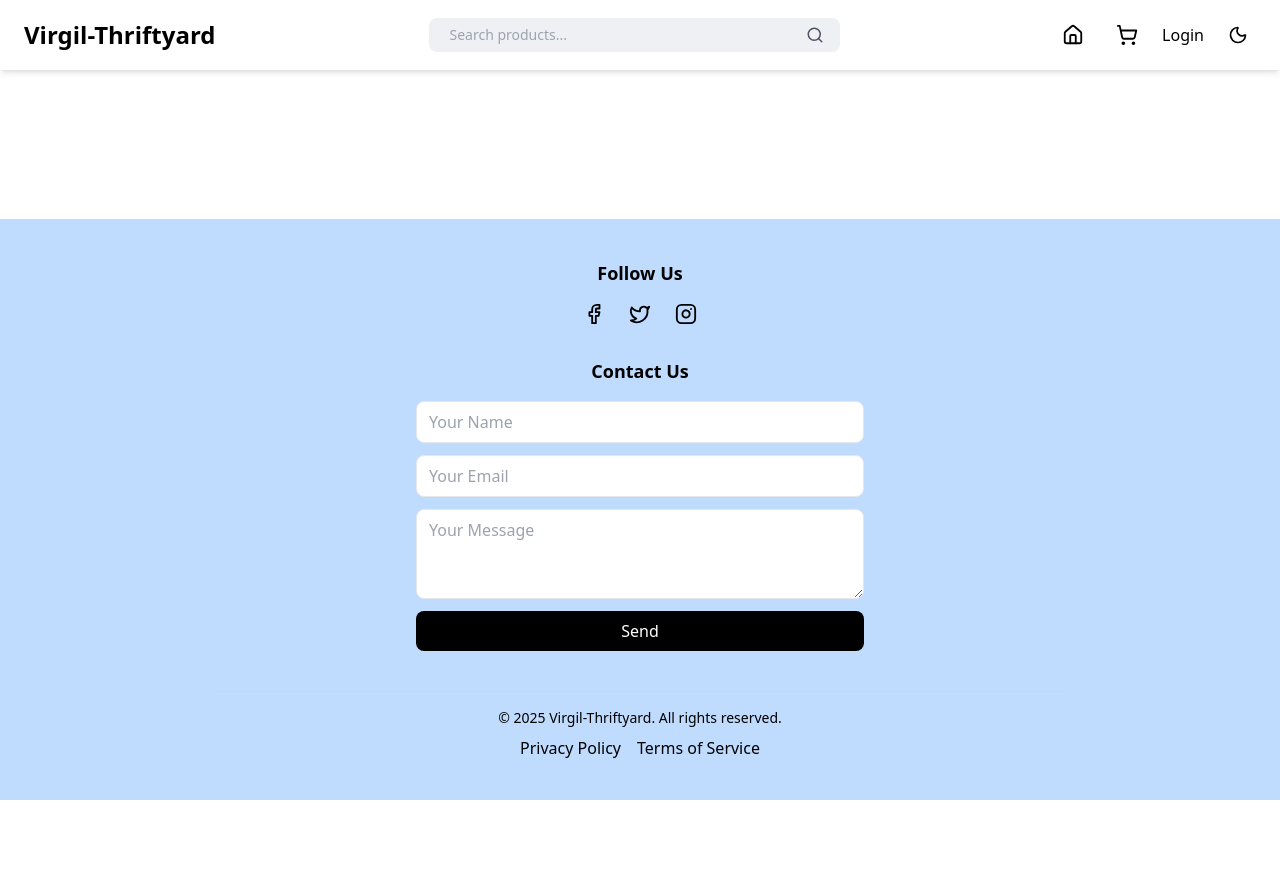
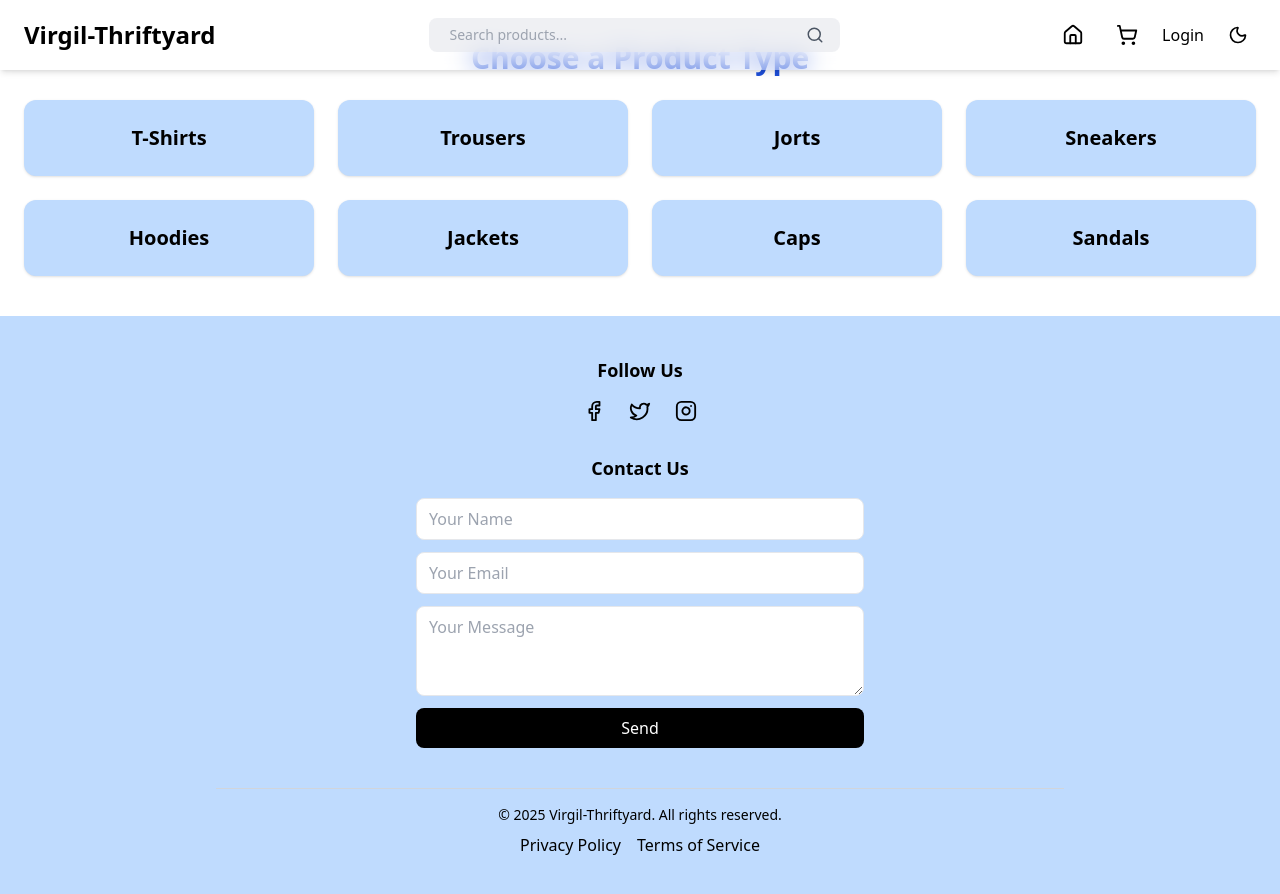
Before and after one commit to Chechep/thriftyard, a React (Vite) app in the folder frontend/: page /categories/1 in a window 1280 px wide. Shown: the top 894 px of the page. Before the commit the page ends 800 px from the top, so only its background shows below. Built offline with nearby package versions, Linux system fonts and the light colour scheme.

Commit message:
add images

```diff
--- a/frontend/src/App.jsx
+++ b/frontend/src/App.jsx
@@ -12,6 +12,7 @@ import SearchPage from "./pages/SearchPage";
 import { CartProvider } from "./context/CartContext";
 import About from "./pages/About";
 import ResetPassword from "./pages/ResetPassword";
+import ProductTypes from "./components/ProductTypes";
 
 function App() {
   return (
@@ -23,6 +24,7 @@ function App() {
             <Route path="/" element={<Home />} />
             <Route path="/products" element={<Products />} />
             <Route path="/products/:id" element={<ProductDetail />} />
+            <Route path="/categories/:type" element={<ProductTypes />} />
             {/* Remove direct Cart route — handled by sidebar */}
             <Route path="/checkout" element={<Checkout />} />
             <Route path="/signup" element={<Signup />} />
--- a/frontend/src/components/ProductCard.jsx
+++ b/frontend/src/components/ProductCard.jsx
@@ -1,49 +1,79 @@
 import { useContext } from "react";
 import { CartContext } from "../context/CartContext";
 
-export default function ProductCard({ product }) {
+// Import all images from assets
+import tshirt1 from "../assets/T-shirtA.jpg";
+import tshirt2 from "../assets/T-shirtA1.jpg";
+import tshirt3 from "../assets/T-shirtCH.jpg";
+
+import trousers1 from "../assets/Trouser.jpg";
+import trousers2 from "../assets/Trouser1.jpg";
+import trousers3 from "../assets/Trouser2.jpg";
+
+import sneakers1 from "../assets/Sneaker.jpg";
+import sneakers2 from "../assets/Sneaker1.jpg";
+import sneakers3 from "../assets/Sneaker2.jpg";
+
+const products = [
+  {
+    id: 1,
+    name: "T-Shirts",
+    images: [tshirt1, tshirt2, tshirt3],
+    price: 1500,
+  },
+  {
+    id: 2,
+    name: "Trousers",
+    images: [trousers1, trousers2, trousers3],
+    price: 4000,
+  },
+  {
+    id: 3,
+    name: "Sneakers",
+    images: [sneakers1, sneakers2, sneakers3],
+    price: 4500,
+  },
+];
+
+export default function ProductCard() {
   const { addToCart } = useContext(CartContext);
 
-  // Ensure product has images
-  const mainImage = product?.images?.[0];
-
   return (
-    <div className="bg-blue-200 dark:bg-gray-800 rounded-xl shadow-md hover:shadow-lg transition-all p-6 flex flex-col text-gray-800 dark:text-gray-200">
+    <div className="grid sm:grid-cols-2 md:grid-cols-3 gap-6 p-6">
+      {products.map((product) => (
+        <div
+          key={product.id}
+          className="bg-blue-200 dark:bg-gray-800 rounded-xl shadow-md hover:shadow-lg transition-all p-4 flex flex-col text-gray-800 dark:text-gray-200"
+        >
           {/* 🖼️ Image Gallery */}
-      {product.images && product.images.length > 0 ? (
           <div className="flex gap-3 overflow-x-auto pb-3 scrollbar-thin scrollbar-thumb-gray-400 scrollbar-track-gray-100 dark:scrollbar-thumb-gray-600 dark:scrollbar-track-gray-800">
             {product.images.map((img, index) => (
               <img
                 key={index}
                 src={img}
-              alt={`${product.name} image ${index + 1}`}
-              className="w-44 h-44 object-cover rounded-lg flex-shrink-0 border border-gray-200 dark:border-gray-700"
+                alt={`${product.name} ${index + 1}`}
+                className="w-36 h-36 object-cover rounded-lg flex-shrink-0 border border-gray-300 dark:border-gray-600"
               />
             ))}
           </div>
-      ) : (
-        <div className="w-full h-44 bg-gray-300 dark:bg-gray-700 rounded-lg flex items-center justify-center text-gray-600 dark:text-gray-400">
-          No image available
-        </div>
-      )}
 
           {/* 🧾 Product Info */}
-      <div className="mt-4 flex flex-col">
-        <h3 className="text-xl font-semibold">{product.name}</h3>
-        <p className="text-sm text-gray-700 dark:text-gray-400">{product.category}</p>
-        <p className="mt-2 text-gray-800 dark:text-gray-300">{product.description}</p>
-        <p className="mt-3 text-lg font-bold text-black dark:text-white">
+          <div className="mt-3 flex flex-col">
+            <h3 className="text-lg font-semibold">{product.name}</h3>
+            <p className="text-black dark:text-white font-bold">
               Ksh {product.price}
             </p>
           </div>
 
-      {/* 🛒 Add to Cart Button */}
+          {/* 🛒 Add to Cart */}
           <button
             onClick={() => addToCart(product)}
-        className="mt-5 bg-indigo-600 dark:bg-indigo-500 text-white px-5 py-2 rounded-lg hover:bg-indigo-700 dark:hover:bg-indigo-600 transition font-medium"
+            className="mt-3 bg-indigo-600 text-white px-4 py-2 rounded-lg hover:bg-indigo-700 transition"
           >
             Add to Cart
           </button>
         </div>
+      ))}
+    </div>
   );
 }
--- a/frontend/src/components/ProductCardMinimal.jsx
+++ b/frontend/src/components/ProductCardMinimal.jsx
@@ -4,7 +4,7 @@ export default function ProductCardMinimal({ product, onClick }) {
   return (
     <div
       onClick={onClick}
-      className="cursor-pointer bg-white dark:bg-gray-800 rounded-xl shadow-md hover:shadow-lg transition p-4 flex flex-col text-gray-800 dark:text-gray-200"
+      className="cursor-pointer rounded-xl shadow-md shadow-blue-300 hover:shadow-lg transition p-4 flex flex-col text-gray-800 dark:text-gray-200"
     >
       <img
         src={mainImage}
--- /dev/null
+++ b/frontend/src/components/ProductTypes.jsx
@@ -0,0 +1,83 @@
+import { useState } from "react";
+import ProductCardMinimal from "./ProductCardMinimal";
+import products from "../data/products";
+import ProductCard from "./ProductCard";
+
+export default function ProductTypes() {
+  const [selectedType, setSelectedType] = useState(null);
+  const [selectedProduct, setSelectedProduct] = useState(null);
+
+  const handleTypeClick = (type) => {
+    setSelectedType(type);
+    setSelectedProduct(null);
+  };
+
+  const handleProductClick = (product) => {
+    setSelectedProduct(product);
+  };
+
+  // Filter by selected category
+  const filteredProducts = products.filter((p) => p.name === selectedType);
+
+  return (
+    <div className="container mx-auto px-6 py-10 text-center">
+      {!selectedType && (
+        <>
+          <h2 className="text-3xl font-bold mb-6 text-blue-700 dark:text-blue-400">
+            Choose a Product Type
+          </h2>
+          <div className="grid grid-cols-2 md:grid-cols-4 gap-6">
+            {products.map((product) => (
+              <div
+                key={product.id}
+                onClick={() => handleTypeClick(product.name)}
+                className="cursor-pointer bg-blue-200 dark:bg-gray-800 rounded-xl p-6 shadow hover:shadow-lg transform hover:scale-105 transition"
+              >
+                <h3 className="text-xl font-semibold">{product.name}</h3>
+              </div>
+            ))}
+          </div>
+        </>
+      )}
+
+      {selectedType && !selectedProduct && (
+        <div className="mt-10">
+          <button
+            onClick={() => setSelectedType(null)}
+            className="bg-indigo-600 text-white px-4 py-2 rounded-lg mb-6"
+          >
+            ← Back
+          </button>
+          <h2 className="text-2xl font-bold mb-6">
+            {selectedType} Collection
+          </h2>
+
+          <div className="grid grid-cols-1 sm:grid-cols-2 md:grid-cols-3 gap-6">
+            {filteredProducts[0]?.images.map((img, index) => (
+              <ProductCardMinimal
+                key={index}
+                product={{
+                  ...filteredProducts[0],
+                  images: [img],
+                }}
+                onClick={() => handleProductClick(filteredProducts[0])}
+              />
+            ))}
+          </div>
+        </div>
+      )}
+
+      {selectedProduct && (
+        <div className="mt-10">
+          <button
+            onClick={() => setSelectedProduct(null)}
+            className="bg-indigo-600 text-white px-4 py-2 rounded-lg mb-6"
+          >
+            ← Back
+          </button>
+          <ProductCard product={selectedProduct} />
+        </div>
+      )}
+    </div>
+  );
+}
```
Lines whose indentation alone changed are shown as unchanged.
